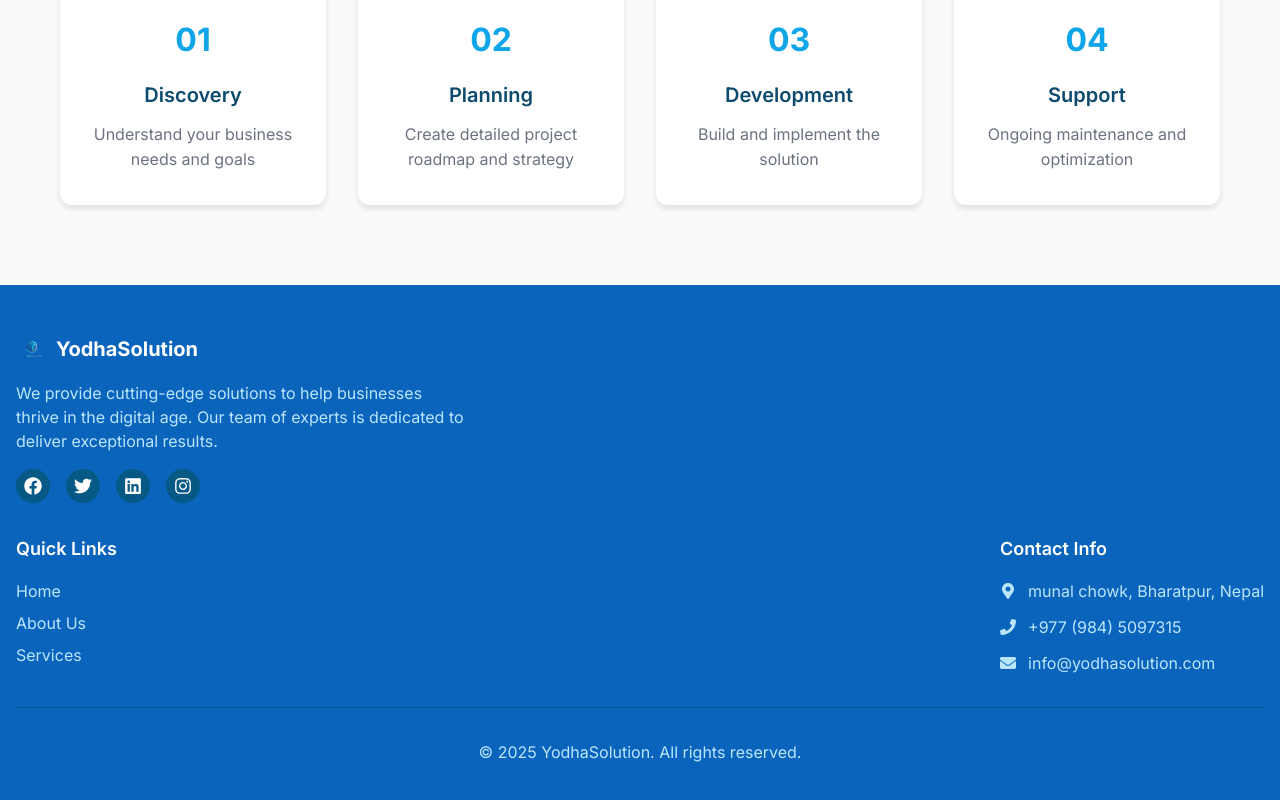
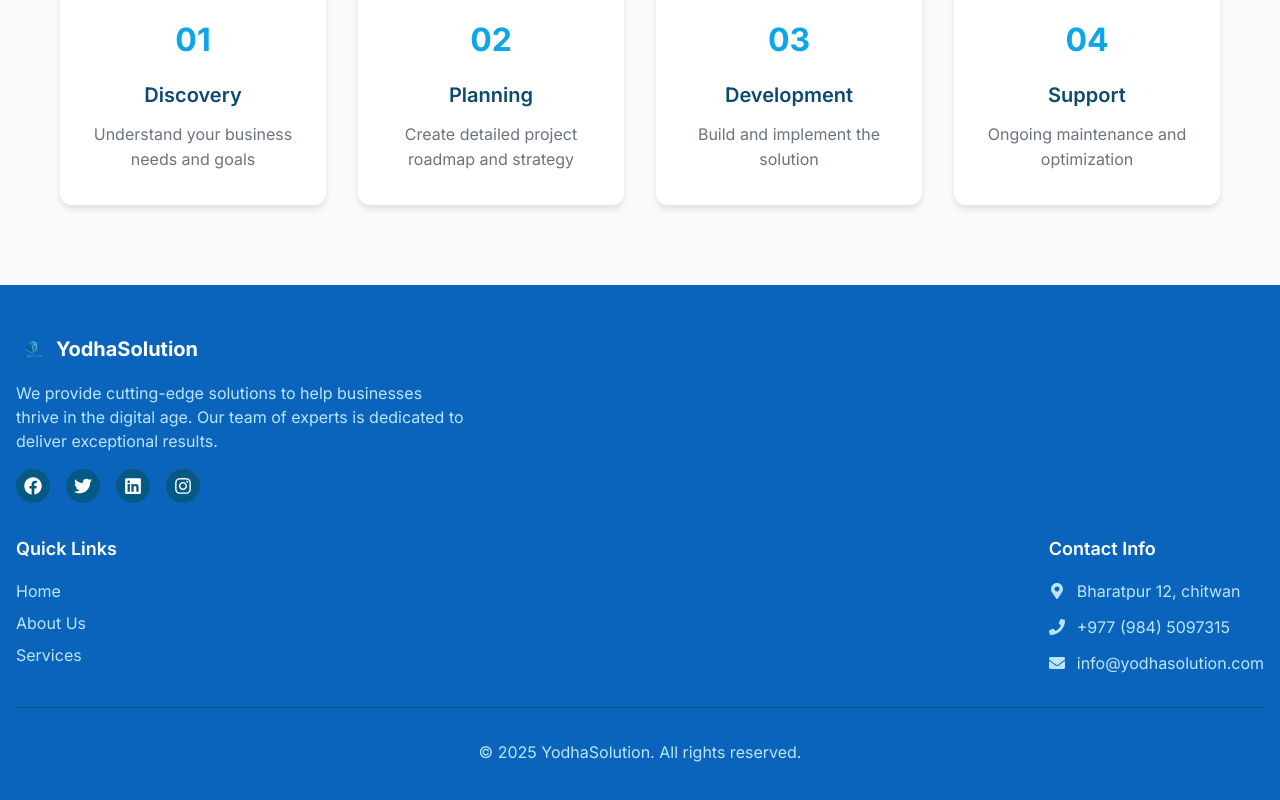
Before and after one commit to gaurabsap/yodhaSolution-portfolio, a React (Vite) app: page / in a window 1280 px wide. Shown: the part 2909-3709 px from the top of the page. Built offline with nearby package versions, Linux system fonts and the light colour scheme.

Commit message:
Fix issues

```diff
--- a/src/components/Footer.jsx
+++ b/src/components/Footer.jsx
@@ -82,7 +82,7 @@ const Footer = () => {
             <div className="space-y-3">
               <div className="flex items-center text-blue-200">
                 <FaMapMarkerAlt className="mr-3" />
-                <span>munal chowk, Bharatpur, Nepal</span>
+                <span>Bharatpur 12, chitwan</span>
               </div>
               <div className="flex items-center text-blue-200">
                 <FaPhone className="mr-3" />
```
